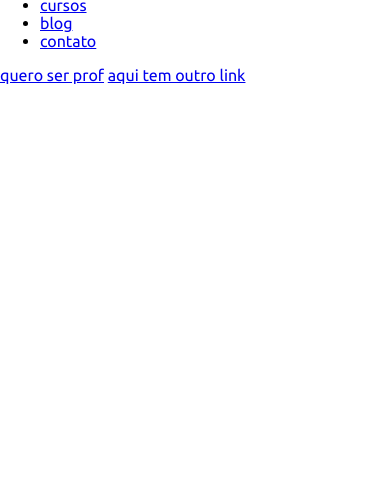
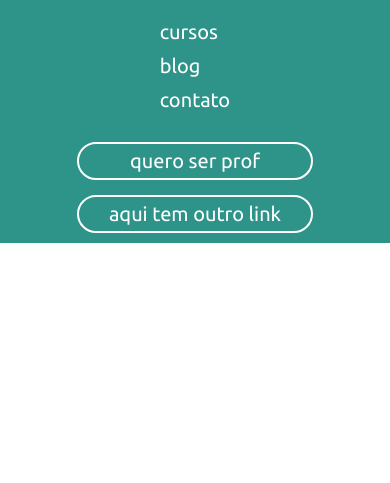
Before and after one commit to jguigo/din-din, a plain HTML site: page header-footer.html in a window 390 px wide. Shown: the part 361-844 px from the top of the page. Drawn offline with Linux system fonts and the light colour scheme.

Commit message:
header-footer responsivo

```diff
--- a/header-footer.html
+++ b/header-footer.html
@@ -32,12 +32,13 @@
 
     </main>
 
-    <footer class="background-extendido">
+    <footer>
+        <div class="background-extendido">
             <div class="footer-container wrapper">
                 <a class="nav-logo-footer" href="./index.html">
                     <img src="./images/logo-footer.png" alt="Logo Dindin" />
                 </a>
-            <nav class="nav-footer">
+                <nav class="footer-nav">
                     <ul>
                         <li><a href="#">cursos</a></li>
                         <li><a href="#">blog</a></li>
@@ -49,6 +50,7 @@
                     <a href="#">aqui tem outro link</a>
                 </div>
             </div>
+        </div>
     </footer>
 
 
--- a/style/header-footer.css
+++ b/style/header-footer.css
@@ -4,10 +4,21 @@
     font-family: 'Ubuntu', sans-serif;
 }
 
+.background-extendido{
+    background-color: #2E948A
+}
+
+.wrapper{
+    max-width: 1600px;
+    width: 100%;
+    margin: 0 auto;
+}
 
 body{
     margin: 0;
 }
+
+    /* header */
 
 .main-container{
     margin: 100px 0;
@@ -15,10 +26,8 @@ body{
 
 .header-container{
     width: 100vw;
-    background-color: #2E948A;
     display: flex;
-    flex-direction: column;
-    justify-content: center;
+    justify-content: space-between;
     align-items: center;
 }
 
@@ -27,8 +36,7 @@ body{
     display: flex;
     justify-content: space-between;
     align-items: flex-start;
-    padding: 0;
-    gap: 20px
+    gap: 20px;
 }
 
 .header-nav ul li a{
@@ -37,3 +45,86 @@ body{
     font-size: 20px;
     font-weight: 700;
 }
+
+    /* footer  */
+.footer-container{
+    display: flex;
+    justify-content: space-between;
+    align-items: center;
+    padding: 10px 0;
+    margin: 0 auto;
+}
+
+.footer-nav ul{
+    list-style: none;
+    display: flex;
+    flex-direction: column;
+    gap: 10px;
+    margin: 0;
+    padding: 0;
+}
+
+.footer-nav ul li a{
+    text-decoration: none;
+    color: #FFF;
+    font-size: 20px;
+    font-weight: 400;
+}
+
+.btns-footer{
+    display: flex;
+    flex-direction: column;
+    gap: 15px;
+}
+
+.btns-footer a{
+    text-decoration: none;
+    text-align: center;
+    color: #FFF;
+    font-size: 20px;
+    font-weight: 400;
+    border: 2px solid #FFF;
+    border-radius: 62px;
+    padding: 5px 30px;
+
+}
+
+
+
+@media screen and (max-width: 1600px) {
+
+}
+
+@media screen and (max-width: 992px) {
+
+}
+
+@media screen and (max-width: 768px) {
+    .footer-container{
+        display: flex;
+        flex-direction: column;
+        justify-content: space-around;
+        align-items: center;
+        gap: 30px;
+        padding: 10px 0;
+        margin: 0 auto;
+
+    }
+}
+
+@media screen and (max-width: 520px) {
+    .header-container{
+        width: 100vw;
+        background-color: #2E948A;
+        display: flex;
+        flex-direction: column;
+        justify-content: center;
+        align-items: center;
+
+
+    }
+    .header-nav ul{
+        padding: 0;
+        gap: 20px
+    }
+}
```
Lines whose indentation alone changed are shown as unchanged.
